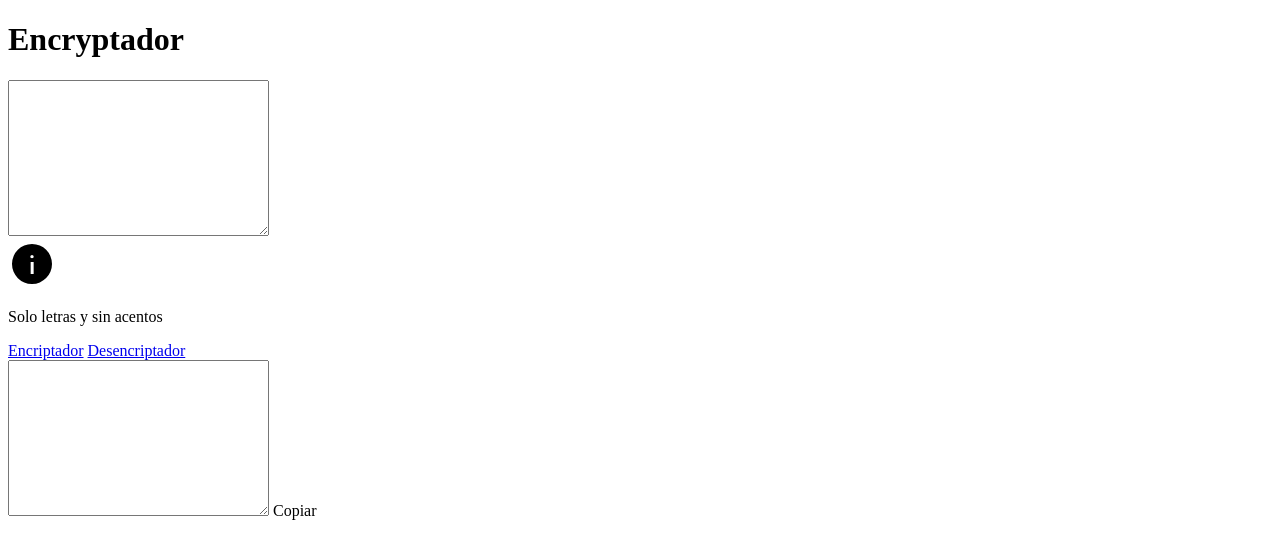
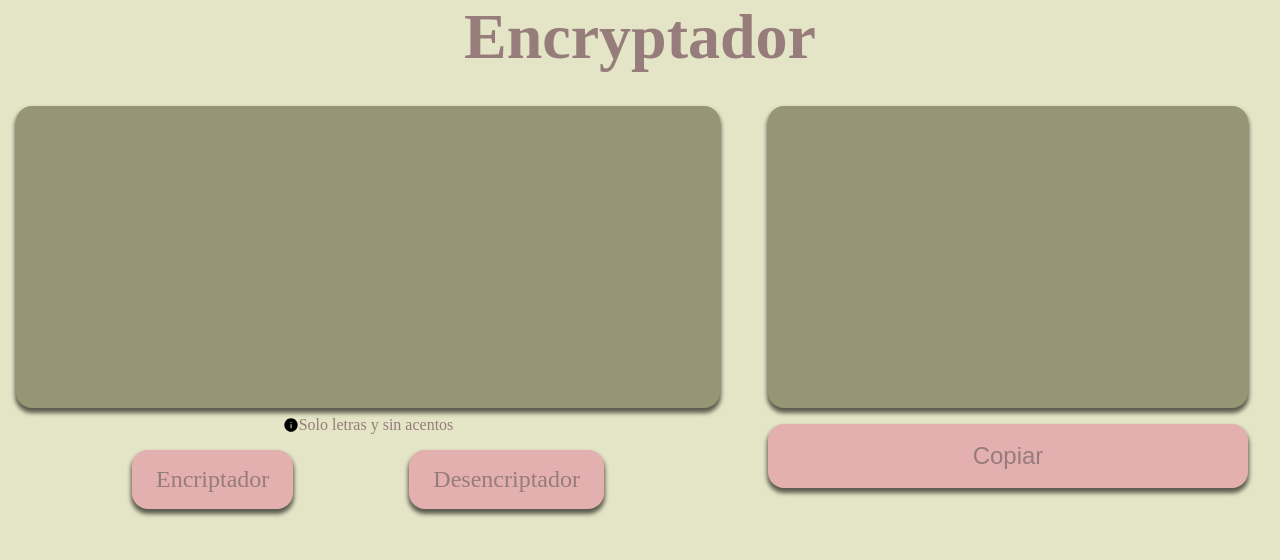
Before and after one commit to Dexametasona/challenge_alura-1, a plain HTML site: page index.html in a window 1280 px wide. Drawn offline with Linux system fonts and the light colour scheme.

Commit message:
estilos finalizados

```diff
--- a/index.css
+++ b/index.css
@@ -1 +1,155 @@
-/*# sourceMappingURL=index.css.map */
+*, ::after, ::before {
+  box-sizing: border-box;
+  margin: 0;
+  padding: 0;
+}
+
+html {
+  scroll-behavior: smooth;
+}
+
+body {
+  background-color: #E4E4C6;
+  display: grid;
+  grid-template: repeat(3, min-content)/repeat(4, 1fr);
+  color: #967C7B;
+}
+body h1 {
+  font-size: 2rem;
+  grid-column: span 4;
+  margin-bottom: 1rem;
+  text-align: center;
+}
+body main {
+  display: flex;
+  grid-column: span 4;
+  flex-direction: column;
+  padding: 1rem;
+}
+body main .info {
+  display: flex;
+  justify-content: center;
+  align-items: center;
+}
+body main .info img {
+  width: 1rem;
+}
+body main .btns {
+  display: flex;
+  flex-direction: column;
+  justify-content: space-evenly;
+  padding: 1rem 0;
+}
+body main .btns a {
+  text-align: center;
+  text-decoration: none;
+  padding: 1rem 1.5rem;
+  border-radius: 1rem;
+  border-color: transparent;
+  margin-bottom: 1rem;
+  background-color: #E3B0AF;
+  font-size: 1.5rem;
+  color: #967C7B;
+  box-shadow: 0 4px 4px 1px rgba(0, 0, 0, 0.604);
+  transition: all ease-in-out 0.5s;
+}
+body main .btns a:hover {
+  background-color: rgba(227, 176, 175, 0.5);
+}
+body article {
+  display: flex;
+  grid-column: span 4;
+  flex-direction: column;
+  position: relative;
+}
+body article .output {
+  display: flex;
+  flex-direction: column;
+  padding: 0 1rem;
+}
+body article .output .chart {
+  margin-bottom: 1rem;
+  outline: none;
+}
+body article .output button {
+  padding: 1rem 1.5rem;
+  border-radius: 1rem;
+  border-color: transparent;
+  margin-bottom: 1rem;
+  background-color: #E3B0AF;
+  font-size: 1.5rem;
+  color: #967C7B;
+  box-shadow: 0 4px 4px 1px rgba(0, 0, 0, 0.604);
+  transition: all ease-in-out 0.5s;
+}
+body article .output button:hover {
+  background-color: rgba(227, 176, 175, 0.5);
+}
+body article #messageBox {
+  background-color: #969674;
+  color: #E4E4C6;
+  position: fixed;
+  bottom: 0;
+  text-align: center;
+  width: 100%;
+}
+body .chart {
+  background-color: #969674;
+  border: none;
+  border-radius: 1rem;
+  color: #AFCDE3;
+  margin-bottom: 0.5rem;
+  font-size: 1.5rem;
+  resize: none;
+  padding: 0.5rem;
+  outline: none;
+  box-shadow: 0 4px 4px 1px rgba(0, 0, 0, 0.604);
+}
+body .chart:focus {
+  outline: 4px solid #967C7B;
+}
+
+@media screen and (min-width: 440px) {
+  .btns {
+    flex-direction: row !important;
+  }
+  h1 {
+    font-size: 4rem !important;
+  }
+}
+@media screen and (min-width: 700px) {
+  main, article {
+    grid-column: span 2 !important;
+  }
+  main a, article a {
+    padding: 0.5rem 0.5rem !important;
+  }
+  article {
+    padding: 1rem;
+  }
+  article #messageBox {
+    position: static !important;
+    width: 80% !important;
+    margin: auto;
+    box-shadow: 0 4px 4px 1px rgba(0, 0, 0, 0.604);
+  }
+  .chart {
+    padding: 1rem !important;
+  }
+}
+@media screen and (min-width: 830px) {
+  .btns a {
+    padding: 1rem 1.5rem !important;
+  }
+}
+@media screen and (min-width: 950px) {
+  main {
+    grid-column: span 3 !important;
+  }
+  article {
+    grid-column: span 1 !important;
+  }
+  #messageBox {
+    font-size: 1.5rem;
+  }
+}/*# sourceMappingURL=index.css.map */
--- a/index.html
+++ b/index.html
@@ -8,8 +8,8 @@
     <title>Encriptador</title>
 </head>
 <body>
+    <h1>Encryptador</h1>
     <main>
-        <h1>Encryptador</h1>
         <textarea class="chart" name="chartInbox" id="chartInput" cols="30" rows="10"></textarea>
         <div class="info">
             <img src="assets/info_icon.svg" alt="info_icon">
@@ -23,7 +23,7 @@
     <article id="outputBox">
         <div class="output">
             <textarea class="chart" name="chartOutput" id="chartOutput" cols="30" rows="10" readonly></textarea>
-            <a onclick="copy()">Copiar</a>
+            <button onclick="copy()">Copiar</button>
         </div>
         <div id="messageBox" hidden>
             <strong>Mensaje vacío o Inválido</strong>
```
